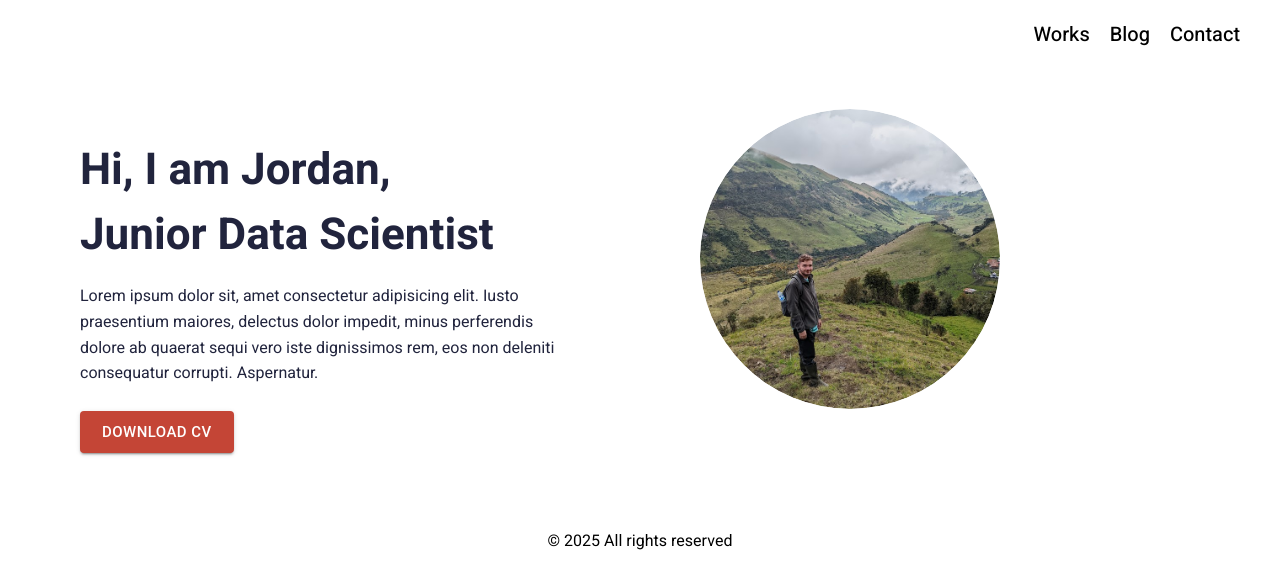
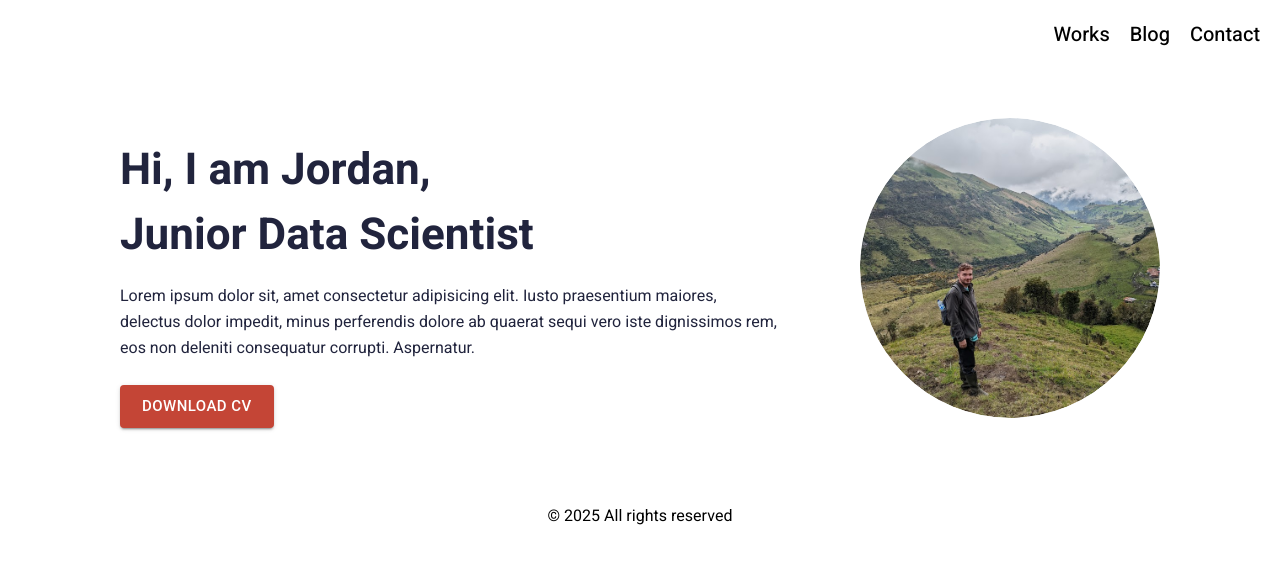
Before and after one commit to jordansp99/portfolio, a React (Vite) app: page / in a window 1280 px wide. Shown: the top 588 px of the page. Built offline with nearby package versions, Linux system fonts and the light colour scheme.

Commit message:
made mobile friendly

```diff
--- a/src/global.css
+++ b/src/global.css
@@ -4,33 +4,33 @@ body {
     background-color: white;
     font-family: "Heebo", sans-serif;
     margin: 0;
-    min-height: 100vh; /* Use min-height for better mobile handling */
+    min-height: 100vh;
     display: flex;
     flex-direction: column;
 }
 
 nav {
-    padding: 20px; /* Consistent padding */
+    padding: 20px;
     font-weight: 500;
-    font-size: 1.25rem; /* Use rem for scalable font sizes */
+    font-size: 1.25rem;
     display: flex;
-    justify-content: flex-end; /* Align to the right */
+    justify-content: flex-end;
 }
 
 nav ul {
     list-style: none;
-    padding: 0; /* Remove default ul padding */
+    padding: 0;
     margin: 0;
     display: flex;
 }
 
 nav ul li {
-    margin-left: 20px; /* Consistent spacing between nav items */
+    margin-left: 20px;
 }
 
-nav a { /* Style the links */
+nav a {
     text-decoration: none;
-    color: inherit; /* Inherit color from parent */
+    color: inherit;
 }
 
 .black {
@@ -56,62 +56,70 @@ nav a { /* Style the links */
 .footer {
     margin-top: auto;
     text-align: center;
-    padding: 20px 0; /* Add top and bottom padding */
+    padding: 20px 0;
 }
 
 h1 {
-    font-size: 2.75rem; /* Use rem */
+    font-size: 2.75rem;
     font-weight: bold;
-    margin-bottom: 1rem; /* Add some spacing below h1 */
+    margin-bottom: 1rem;
 }
 
 p {
-    font-size: 1rem; /* Use rem */
-    line-height: 1.6; /* Improve readability */
-    margin-bottom: 1.5rem; /* Consistent spacing */
+    font-size: 1rem;
+    line-height: 1.6;
+    margin-bottom: 1.5rem;
 }
 
 .profile-div {
     display: flex;
-    flex-direction: column; /* Stack vertically on smaller screens */
+    flex-direction: column;
     align-items: center;
-    padding: 40px 20px; /* Add horizontal padding */
+    padding: 40px 20px;
+    margin: 0 40px; /* Add margin to the left and right */
 }
 
-.left-content,
-.right-content {
-    width: 100%; /* Take full width on mobile */
-    max-width: 500px; /* Limit width on larger screens */
-    margin-bottom: 20px; /* Spacing between content on mobile */
-    text-align: center; /* Center text on mobile */
+.left-content {
+    width: 100%;
+    max-width: 500px;
+    margin-bottom: 20px;
+    text-align: center;
 }
 
 .right-content {
-    padding: 0; /* Remove unnecessary padding */
+    width: 100%;
+    max-width: 300px;
+    margin-bottom: 20px;
+    display: flex;
+    justify-content: center;
 }
 
 img {
-    max-width: 100%; /* Make image responsive */
+    max-width: 100%;
     height: auto;
-    border-radius: 50%; /* Make it a circle */
+    border-radius: 50%;
 }
 
 /* Media query for larger screens */
 @media (min-width: 768px) {
     .profile-div {
-        flex-direction: row; /* Go back to horizontal layout */
-        justify-content: space-around;
-        align-items: flex-start; /* Align items to the top */
+        flex-direction: row;
+        justify-content: center;
+        align-items: center;
+        gap: 80px;
+        margin: 0 100px; /* Increased margin for larger screens */
     }
 
-    .left-content,
-    .right-content {
-        width: 45%; /* Give each content area some width */
+    .left-content {
+        width: auto;
+        max-width: none;
         text-align: left;
-        margin-bottom: 0; /* Remove bottom margin */
+        margin-bottom: 0;
     }
 
-    nav {
-      padding: 20px 40px; /* More padding on larger screens */
+    .right-content {
+        width: auto;
+        justify-content: flex-start;
+        margin-bottom: 0;
     }
 }
```
